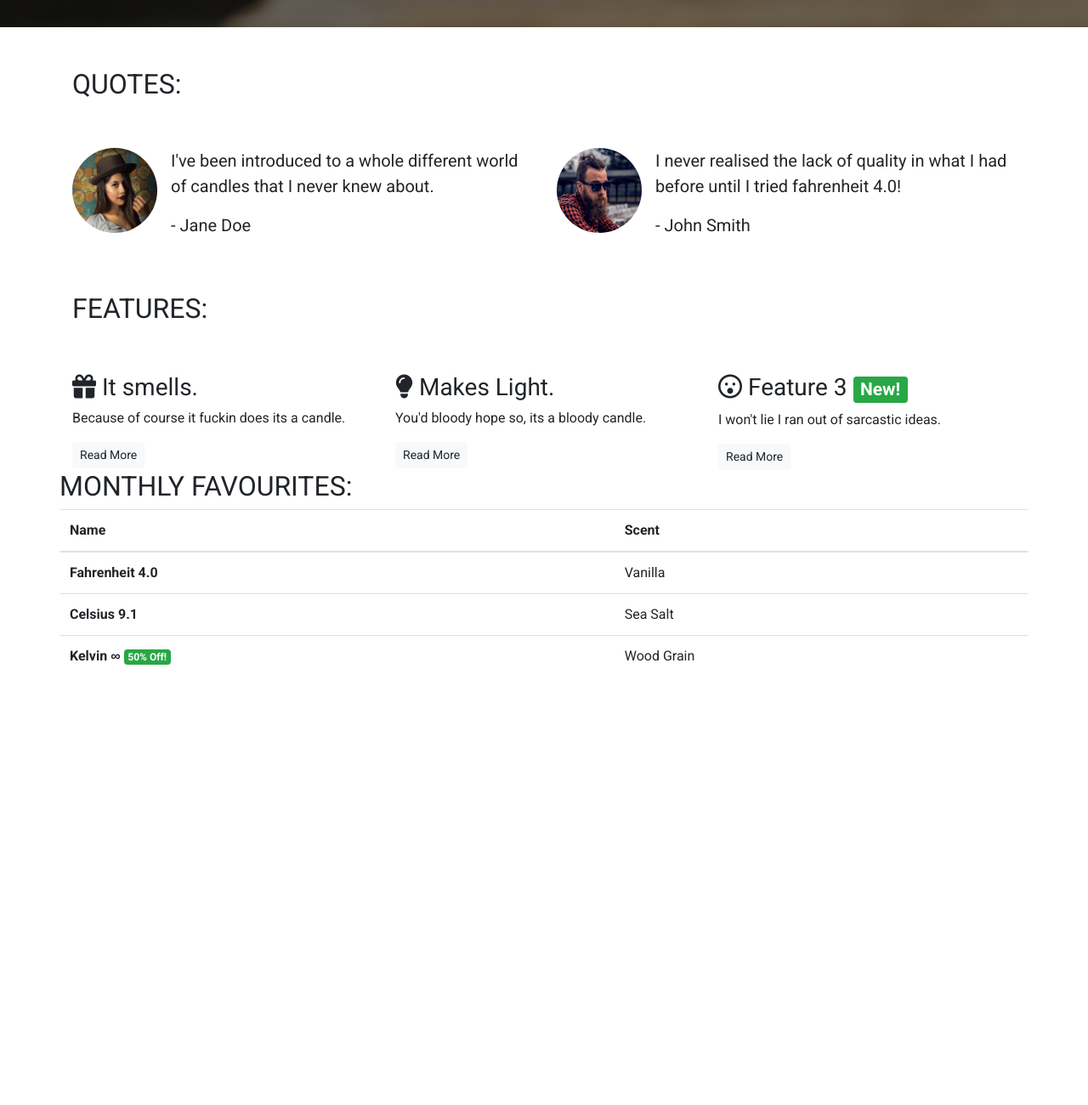
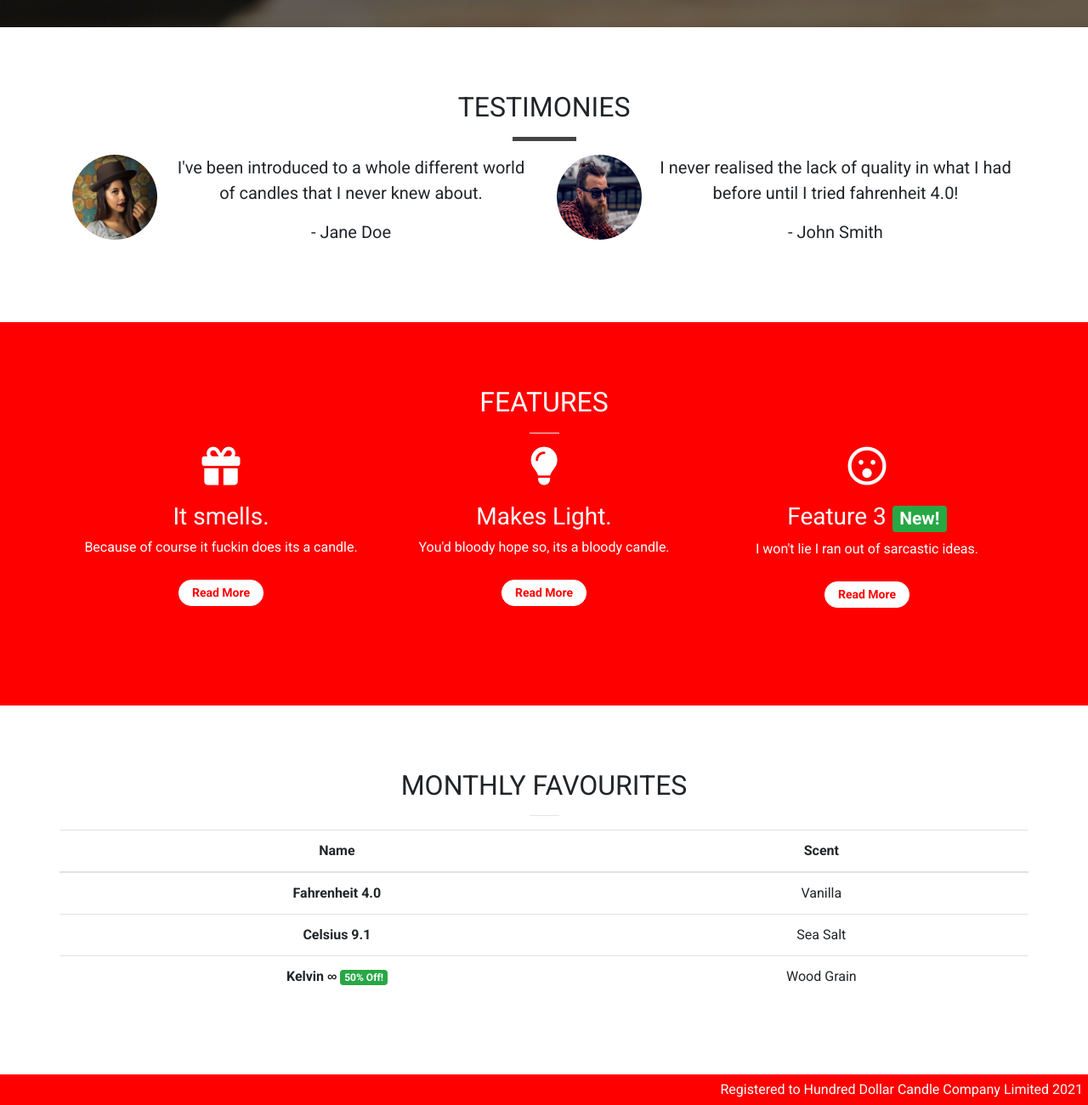
Before and after one commit to willslater99/Bootstrap-Code-Institute-Template, a plain HTML site: page index.html in a window 1280 px wide. Shown: the part 768-2068 px from the top of the page at 85% size. Before the commit the page ends 1580 px from the top, so only its background shows below. Drawn offline with nearby package versions, Linux system fonts and the light colour scheme.

Commit message:
updated quotes, features, monthly favourites and beautified stuff

```diff
--- a/css/style.css
+++ b/css/style.css
@@ -4,6 +4,15 @@ body {
 
 html,body{
 margin:0;
+}
+
+.container-wrapper {
+
+}
+
+.container-wrapper-red {
+    background-color: red;
+    color: white;
 }
 
 .alert-container .col-12 {
@@ -15,8 +24,9 @@ margin:0;
     border-radius: 0;
     margin-bottom: 0;
     padding: 5px;
-    background-color: #eac44c;
-    border-color: #eac44c;
+    background-color: red;
+    border-color: red;
+    color: white;
 }
 
 .callout-container {
@@ -50,6 +60,17 @@ margin:0;
 
 .monthly-favourites-container {}
 
+/* page headers */
+
+.page-header {
+    border-bottom: 0;
+    margin-bottom: 0;
+    text-align: center;
+}
+
+.page-header h2 {
+    margin-top: 0;
+}
 /* navbar*/
 
 .navalert-container {
@@ -124,3 +145,70 @@ margin:0;
     background-color: rgb(172, 9, 9);
     border-color: rgb(172, 9, 9);
 }
+
+/* dividers */
+
+.quotes
+.block-divider {
+    width: 75px;
+    height: 5px;
+    border: 0;
+    background-color: #444;
+}
+
+.block-divider-short {
+    width: 35px;
+}
+
+.block-divider-white {
+    background-color: white;
+}
+/* content containers */
+
+.content-container {
+    padding-top: 75px;
+    padding-bottom: 75px;
+}
+
+/* legal containers */
+
+.legal-container {
+    bottom: 0;
+    left: 0;
+    padding-left: 0;
+    padding-right: 0;
+    z-index: 1;
+    color: white;
+    text-align: right;
+}
+
+/* features */
+
+.feature {
+    text-align: center;
+    margin-bottom: 40px;
+}
+
+.feature i {
+    margin-bottom: 20px;
+    font-size: 45px;
+    line-height: 45px;
+}
+
+.feature .btn {
+    background-color: white;
+    border-color: white;
+    border-radius: 15px;
+    min-width: 100px;
+    font-weight: bold;
+    margin-top: 10px;
+    color: red;
+}
+
+.blockquote {
+    text-align: center;
+}
+
+.table {
+    text-align: center;
+}
--- a/index.html
+++ b/index.html
@@ -61,6 +61,7 @@
             <div class="col-12">
                 <section class="callout jumbotron text-center">
                     <h1 class="jumbotron-header">The finest candles in the world, delivered to your door.</h1>
+                    <hr class="block-divider block-divider-white">
                     <p class="lead col-12"><mark>Sign up today to start receiving <s class="d-none d-sm-inline">some great candles</s><strong> the world's very best candles.</mark></strong></p>
                     <button class="btn btn-lg btn-cta btn-red" data-toggle="modal" data-target="#signUpModal">Sign Up!</button>
                     <p class="text-muted"><small>You must be over 18 to sign up to our service.</small></p>
@@ -71,11 +72,13 @@
     <!--/Callout-->
 
     <!-- Quotes -->
-    <div class="container quotes-container">
+    <div class="container-wrapper">
+        <div class="container quotes-container content-container">
             <section class="quotes">
                 <div class="row">
-                <div class="col-12 my-5">
-                    <h2 class="text-uppercase">Quotes:</h2>
+                    <div class="col-12 page-header">
+                        <h2 class="text-uppercase">Testimonies</h2>
+                        <hr class="block-divider block-divider-short">
                     </div>
                 </div>
                 <div class="row">
@@ -108,34 +111,37 @@
                 </div>
             </section>
         </div>
+    </div>
     <!-- /.quotes -->
 
     <!-- Features -->
-    <div class="container features-container">
+    <div class="container-wrapper container-wrapper-red">
+        <div class="container features-container content-container">
             <section class="features">
                 <div class="row">
-                <div class="col-12 my-5">
-                    <h2 class="text-uppercase">Features:</h2>
+                    <div class="col-12 page-header">
+                        <h2 class="text-uppercase">Features</h2>
+                        <hr class="block-divider block-divider-short block-divider-white">
                     </div>
                 </div>
                 <div class="row">
                     <div class="col-12 col-md-6 col-lg-4">
                         <div class="feature">
-                        <h3><i class="fas fa-gift d-none d-sm-inline"></i> It smells.</h3>
+                            <h3><i class="fas fa-gift d-none d-sm-block"></i> It smells.</h3>
                             <p>Because of course it fuckin does its a candle.</p>
                             <button class="btn btn-light btn-sm">Read More</button>
                         </div>
                     </div>
                     <div class="col-12 col-md-6 col-lg-4">
                         <div class="feature">
-                        <h3><i class="fas fa-lightbulb d-none d-sm-inline"></i> Makes Light.</h3>
+                            <h3><i class="fas fa-lightbulb d-none d-sm-block"></i> Makes Light.</h3>
                             <p>You'd bloody hope so, its a bloody candle.</p>
                             <button class="btn btn-light btn-sm">Read More</button>
                         </div>
                     </div>
                     <div class="col-12 d-md-none d-lg-block col-lg-4">
                         <div class="feature">
-                        <h3><i class="far fa-surprise d-none d-sm-inline"></i> Feature 3 <span class="badge badge-success">New!</span></h3>
+                            <h3><i class="far fa-surprise d-none d-sm-block"></i> Feature 3 <span class="badge badge-success">New!</span></h3>
                             <p>I won't lie I ran out of sarcastic ideas.</p>
                             <button class="btn btn-light btn-sm">Read More</button>
                         </div>
@@ -143,13 +149,18 @@
                 </div>
             </section>
         </div>
+    </div>
     <!-- /.features -->
 
     <!-- Monthly Favourites -->
-    <div class="container monthly-favourites-container">
+    <div class="container-wrapper">
+        <div class="container monthly-favourites-container content-container">
             <section class="month-favs">
                 <div class="row">
-                <h2 class="text-uppercase">Monthly Favourites:</h2>
+                    <div class="col-12 page-header">
+                        <h2 class="text-uppercase">Monthly Favourites</h2>
+                        <hr class="block-divider block-divider-short">
+                    </div>
                 </div>
                 <div class="row">
                     <table class="table">
@@ -177,7 +188,20 @@
                 </div>
             </section>
         </div>
+    </div>
     <!-- /.Monthly Favourites -->
+
+    <!-- Legal Container-->
+
+    <div class="container-fluid legal-container">
+        <div class="row d-none d-sm-block">
+            <div class="col-12">
+                <div class="site-wide-alert alert alert-warning">
+                    Registered to Hundred Dollar Candle Company Limited 2021
+                </div>
+            </div>
+        </div>
+    </div>
 
     <div class="modal" tabindex="-1" id="signUpModal">
         <div class="modal-dialog">
```
Lines whose indentation alone changed are shown as unchanged.
